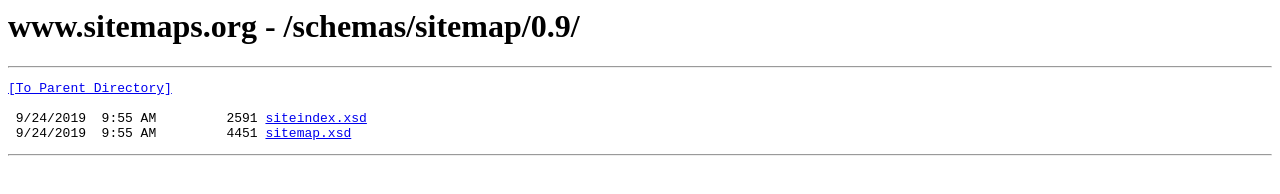
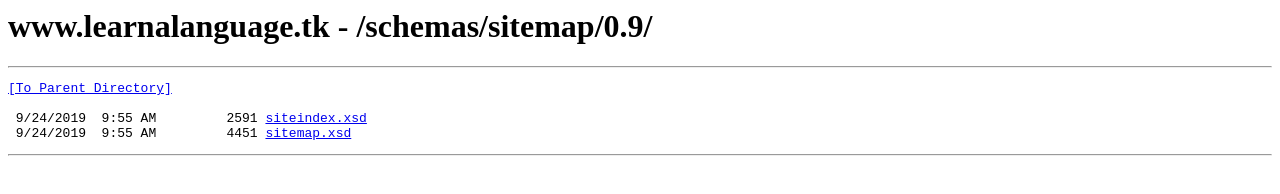
Before and after one commit to AnxinCanada/Learn-a-Language, a plain HTML site: page schemas/sitemap/0.9/index.html in a window 1280 px wide. Drawn offline with Linux system fonts and the light colour scheme.

Commit message:
Update index.html

```diff
--- a/schemas/sitemap/0.9/index.html
+++ b/schemas/sitemap/0.9/index.html
@@ -1,4 +1,4 @@
 
-<html><head><title>www.learnalanguage.tk - /schemas/sitemap/0.9/</title></head><body><H1>www.sitemaps.org - /schemas/sitemap/0.9/</H1><hr>
+<html><head><title>www.learnalanguage.tk - /schemas/sitemap/0.9/</title></head><body><H1>www.learnalanguage.tk - /schemas/sitemap/0.9/</H1><hr>
 
 <pre><A HREF="/schemas/sitemap/">[To Parent Directory]</A><br><br> 9/24/2019  9:55 AM         2591 <A HREF="/schemas/sitemap/0.9/siteindex.xsd">siteindex.xsd</A><br> 9/24/2019  9:55 AM         4451 <A HREF="/schemas/sitemap/0.9/sitemap.xsd">sitemap.xsd</A><br></pre><hr></body></html>
```
